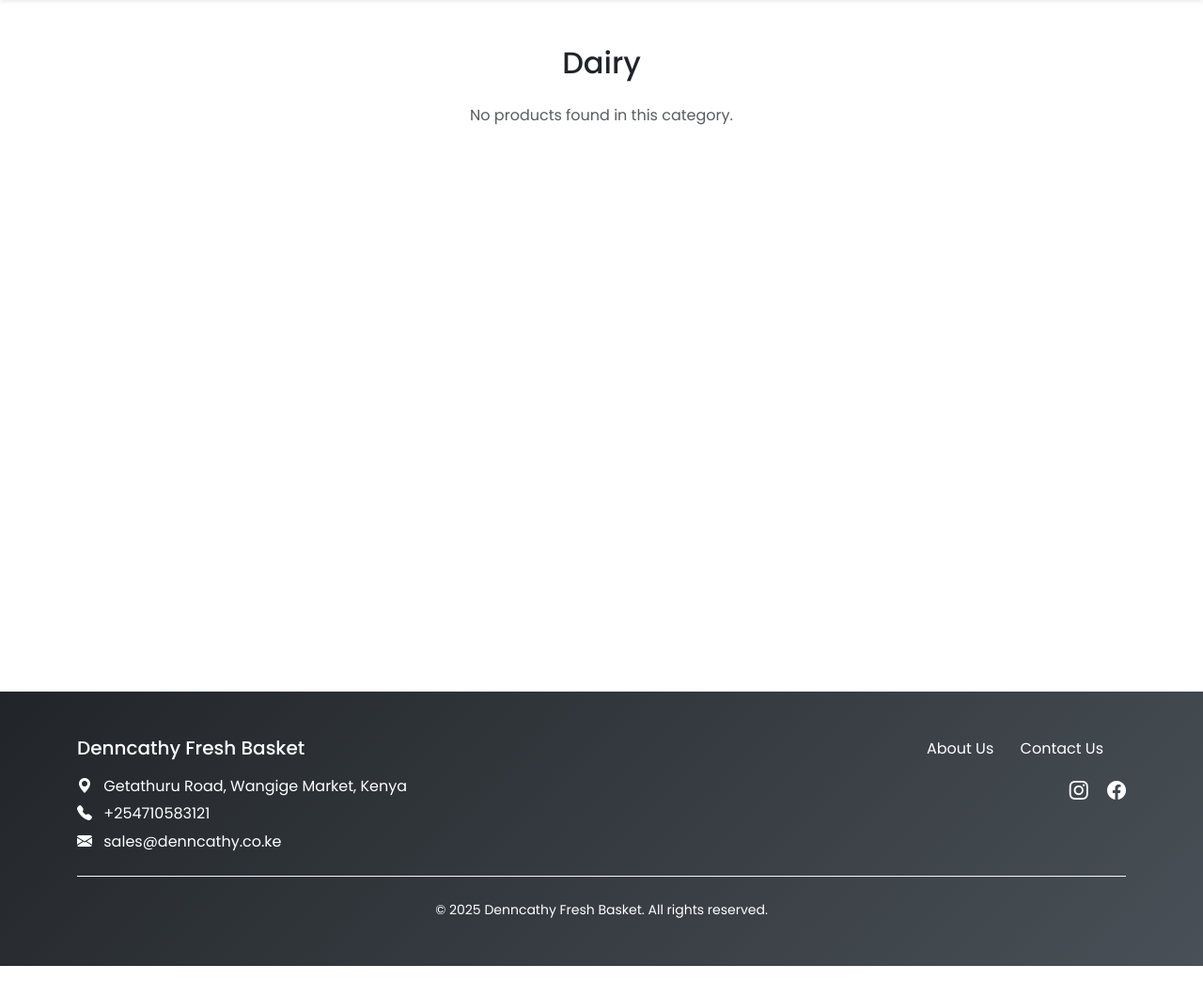
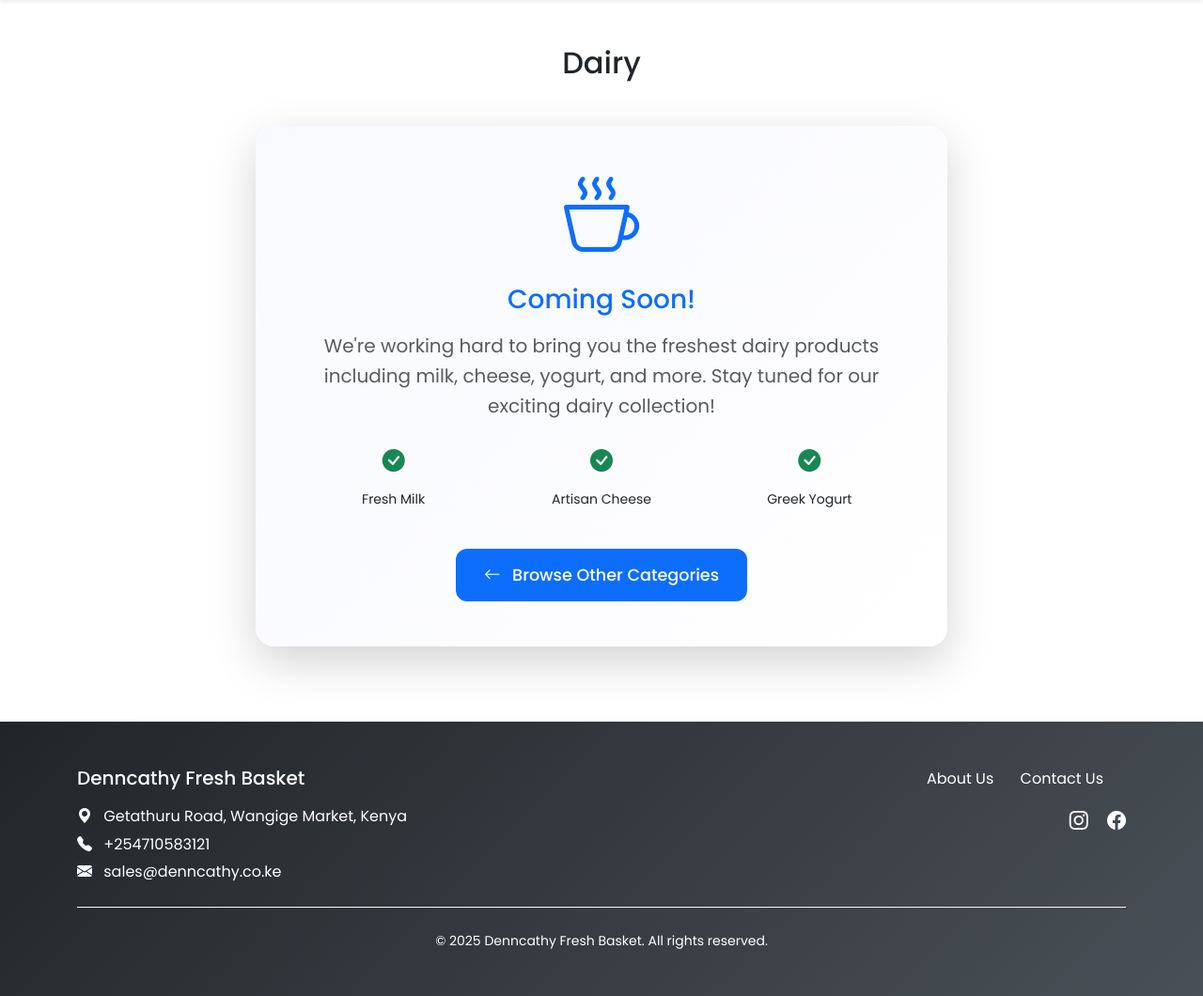
Before and after one commit to dmuchai/grocery-ecommerce, a Flask app: page /category/dairy in a window 1280 px wide. Shown: the part 138-1198 px from the top of the page at 94% size. Before the commit the page ends 1166 px from the top, so only its background shows below. Run offline with Flask 3, Linux system fonts and the light colour scheme; data that the repository does not hold is empty; parts of the project's set-up code (start-up, migrations or seed data) failed here and were passed over.

Commit message:
Dairy category route implementation with placeholder coming soon content

```diff
--- a/app.py
+++ b/app.py
@@ -50,6 +50,10 @@ def home():
 
 @app.route('/category/<category_name>')
 def category_page(category_name):
+    # Special case for dairy - show coming soon placeholder
+    if category_name.lower() == 'dairy':
+        return render_template('category.html', products=[], category_name=category_name, is_coming_soon=True)
+
     # Query products based on category
     products = Product.query.filter(Product.category.has(name=category_name)).all()
     if not products:
--- a/static/css/styles.css
+++ b/static/css/styles.css
@@ -304,6 +304,77 @@ footer {
     background: linear-gradient(135deg, var(--dark-color) 0%, #495057 100%);
 }
 
+/* Coming Soon Card Styling */
+.coming-soon-card {
+    background: linear-gradient(135deg, #f8f9ff 0%, #fff 100%);
+    border-radius: 20px;
+    transition: transform 0.3s ease, box-shadow 0.3s ease;
+    position: relative;
+    overflow: hidden;
+}
+
+.coming-soon-card::before {
+    content: '';
+    position: absolute;
+    top: 0;
+    left: -100%;
+    width: 100%;
+    height: 100%;
+    background: linear-gradient(90deg, transparent, rgba(255,255,255,0.4), transparent);
+    transition: left 2s ease;
+}
+
+.coming-soon-card:hover {
+    transform: translateY(-10px);
+    box-shadow: 0 20px 40px rgba(0,0,0,0.1);
+}
+
+.coming-soon-card:hover::before {
+    left: 100%;
+}
+
+.coming-soon-card .bi-cup-hot {
+    color: var(--bs-primary);
+    animation: gentle-bounce 2s ease-in-out infinite;
+}
+
+@keyframes gentle-bounce {
+    0%, 20%, 50%, 80%, 100% {
+        transform: translateY(0);
+    }
+    40% {
+        transform: translateY(-10px);
+    }
+    60% {
+        transform: translateY(-5px);
+    }
+}
+
+.coming-soon-card .bi-check-circle-fill {
+    animation: fade-in-up 0.6s ease forwards;
+    opacity: 0;
+    transform: translateY(20px);
+}
+
+.coming-soon-card .bi-check-circle-fill:nth-child(1) {
+    animation-delay: 0.2s;
+}
+
+.coming-soon-card .bi-check-circle-fill:nth-child(2) {
+    animation-delay: 0.4s;
+}
+
+.coming-soon-card .bi-check-circle-fill:nth-child(3) {
+    animation-delay: 0.6s;
+}
+
+@keyframes fade-in-up {
+    to {
+        opacity: 1;
+        transform: translateY(0);
+    }
+}
+
 /* Responsive Design */
 @media (max-width: 768px) {
     .hero-section {
--- a/templates/category.html
+++ b/templates/category.html
@@ -5,6 +5,47 @@
 {% block content %}
 <div class="container mt-5">
     <h2 class="text-center">{{ category_name|capitalize }}</h2>
+
+    {% if is_coming_soon %}
+    <!-- Coming Soon Placeholder for Dairy -->
+    <div class="row justify-content-center mt-5">
+        <div class="col-lg-8 col-md-10">
+            <div class="card border-0 shadow-lg text-center coming-soon-card">
+                <div class="card-body p-5">
+                    <div class="mb-4">
+                        <i class="bi bi-cup-hot display-1 text-primary"></i>
+                    </div>
+                    <h3 class="card-title mb-3 text-primary">Coming Soon!</h3>
+                    <p class="card-text text-muted mb-4 fs-5">
+                        We're working hard to bring you the freshest dairy products including milk, cheese, yogurt, and more.
+                        Stay tuned for our exciting dairy collection!
+                    </p>
+                    <div class="row text-center mt-4">
+                        <div class="col-md-4 mb-3">
+                            <i class="bi bi-check-circle-fill text-success fs-4"></i>
+                            <p class="mt-2 mb-0"><small>Fresh Milk</small></p>
+                        </div>
+                        <div class="col-md-4 mb-3">
+                            <i class="bi bi-check-circle-fill text-success fs-4"></i>
+                            <p class="mt-2 mb-0"><small>Artisan Cheese</small></p>
+                        </div>
+                        <div class="col-md-4 mb-3">
+                            <i class="bi bi-check-circle-fill text-success fs-4"></i>
+                            <p class="mt-2 mb-0"><small>Greek Yogurt</small></p>
+                        </div>
+                    </div>
+                    <div class="mt-4">
+                        <a href="/" class="btn btn-primary btn-lg">
+                            <i class="bi bi-arrow-left me-2"></i>
+                            Browse Other Categories
+                        </a>
+                    </div>
+                </div>
+            </div>
+        </div>
+    </div>
+    {% else %}
+    <!-- Regular category products display -->
     <div class="row mt-4">
         {% for product in products %}
         <div class="col-md-3 col-sm-6 mb-4 d-flex align-items-stretch">
@@ -34,6 +75,7 @@
         </div>
         {% endfor %}
     </div>
+    {% endif %}
 </div>
 {% endblock %}
 
```
Also changed, not shown: static/images/dairy.jpg (added).
